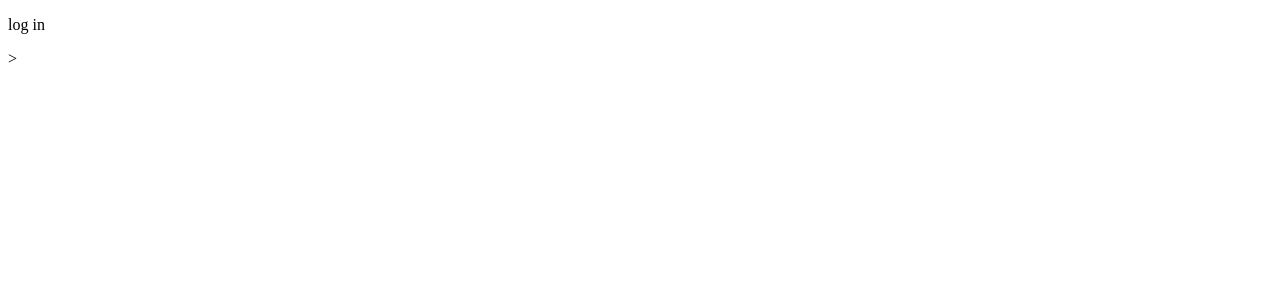
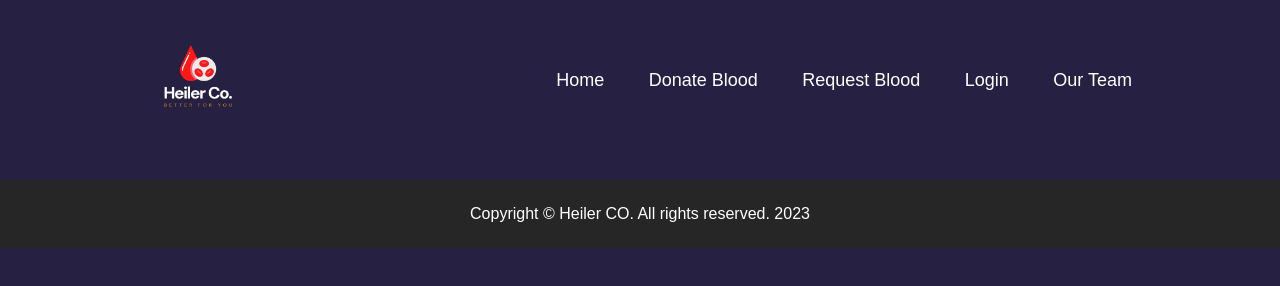
Before and after one commit to Maulik-Pandey/Blood-Bank-Management-System, a plain HTML site: page login.html in a window 1280 px wide. Drawn offline with Linux system fonts and the light colour scheme.

```diff
--- a/index.css
+++ b/index.css
@@ -91,6 +91,7 @@
 }
 .about-col-2{
     flex-basis: 60%;
+    margin-top: 70px;
 }
 .subtitle{
     margin-bottom: 20px;
--- a/login.html
+++ b/login.html
@@ -4,9 +4,33 @@
     <meta charset="UTF-8">
     <meta http-equiv="X-UA-Compatible" content="IE=edge">
     <meta name="viewport" content="width=device-width, initial-scale=1.0">
-    <title>login</title>
+    <title>Heiler Co.</title>
+    <link rel="icon" href="images/logo.png" type="image/x-icon">
+    <link rel="stylesheet" href="index.css">
+    <script src="https://kit.fontawesome.com/f867f983a3.js" crossorigin="anonymous"></script>
 </head>
 <body>
-    <p>log in</p>>
+<div id="header">
+    <div class="container">
+        <nav>
+            <img src="images/logo.png" class="logo">
+            <ul id="sidemenu">
+                <li><a href="index.html">Home</a></li>
+                <li><a href="donate-blood.html" target="_blank">Donate Blood</a></li>
+                <li><a href="request-blood">Request Blood</a></li>
+                <li><a href="login">Login</a></li>
+                <li><a href="team.html">Our Team</a></li>
+                <i class="fa-solid fa-xmark" onclick="closemenu()"></i>
+            </ul>
+            <i class="fa-solid fa-bars" onclick="openmenu()"></i>
+        </nav>
+    </div>
+</div>
+<!--------LOGIN SECTION------------------->
+
+<!---------COPYRIGHT SECTION------------->
+<div class="copyright">
+    <p><font color="#fff">Copyright &#169; Heiler CO. All rights reserved. 2023</font></p>
+</div>
 </body>
 </html>
```
Also changed, not shown: donate-blood.html (+2 -0 lines), index.html (+6 -5 lines).
